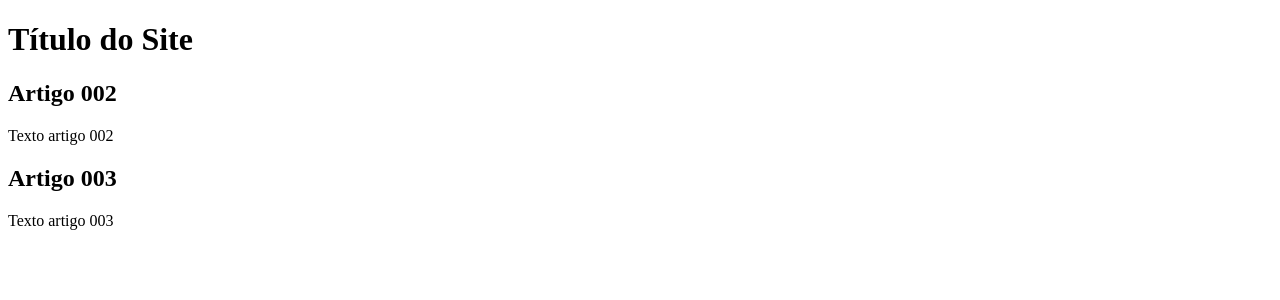
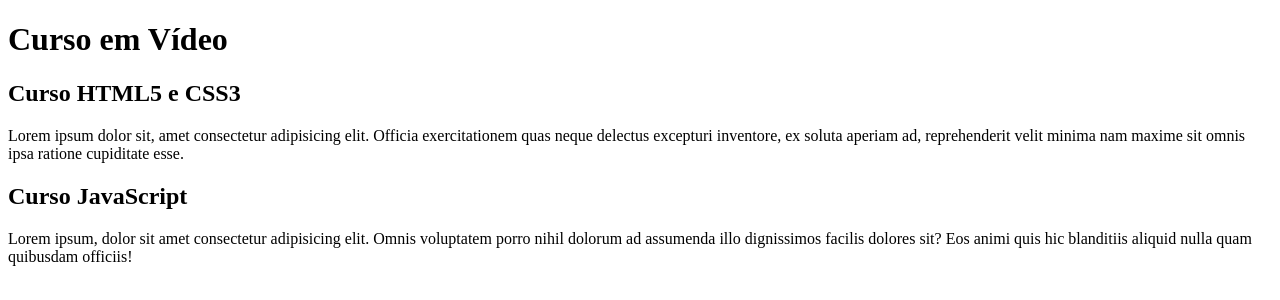
Before and after one commit to Wilfabricio/Projeto-site002, a plain HTML site: page index.html in a window 1280 px wide. Drawn offline with Linux system fonts and the light colour scheme.

Commit message:
adicionei o conteudo

```diff
--- a/index.html
+++ b/index.html
@@ -3,20 +3,20 @@
 <head>
     <meta charset="UTF-8">
     <meta name="viewport" content="width=device-width, initial-scale=1.0">
-    <title>Titulo do Site</title>
+    <title>Curso em Vídeo</title>
 </head>
 <body>
     <main>
         <header>
-            <h1>Título do Site</h1>
+            <h1>Curso em Vídeo</h1>
         </header>
         <article>
-            <h2>Artigo 002</h2>
-            <p>Texto artigo 002</p>
+            <h2>Curso HTML5 e CSS3</h2>
+            <p>Lorem ipsum dolor sit, amet consectetur adipisicing elit. Officia exercitationem quas neque delectus excepturi inventore, ex soluta aperiam ad, reprehenderit velit minima nam maxime sit omnis ipsa ratione cupiditate esse.</p>
         </article>
         <article>
-            <h2>Artigo 003</h2>
-            <p>Texto artigo 003</p>
+            <h2>Curso JavaScript</h2>
+            <p>Lorem ipsum, dolor sit amet consectetur adipisicing elit. Omnis voluptatem porro nihil dolorum ad assumenda illo dignissimos facilis dolores sit? Eos animi quis hic blanditiis aliquid nulla quam quibusdam officiis!</p>
         </article>
     </main>
 </body>
```
